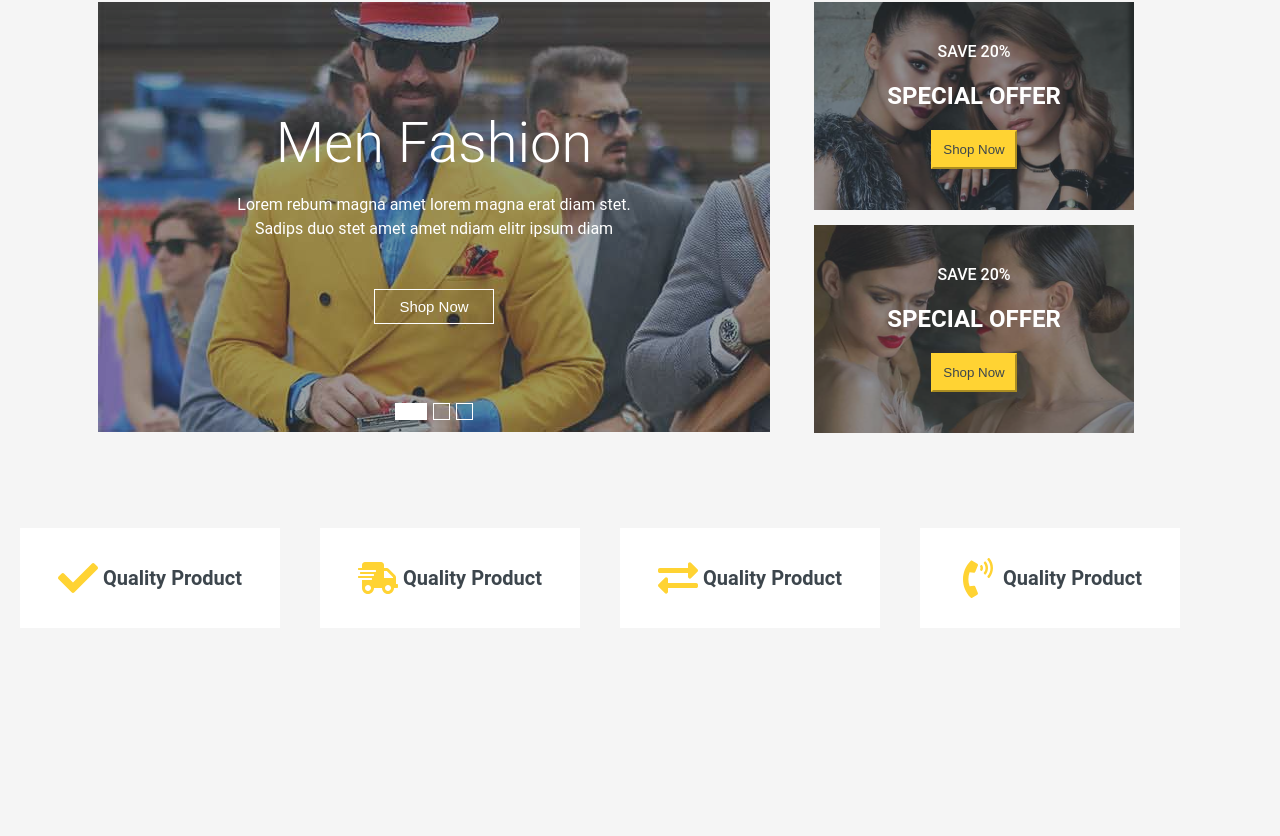
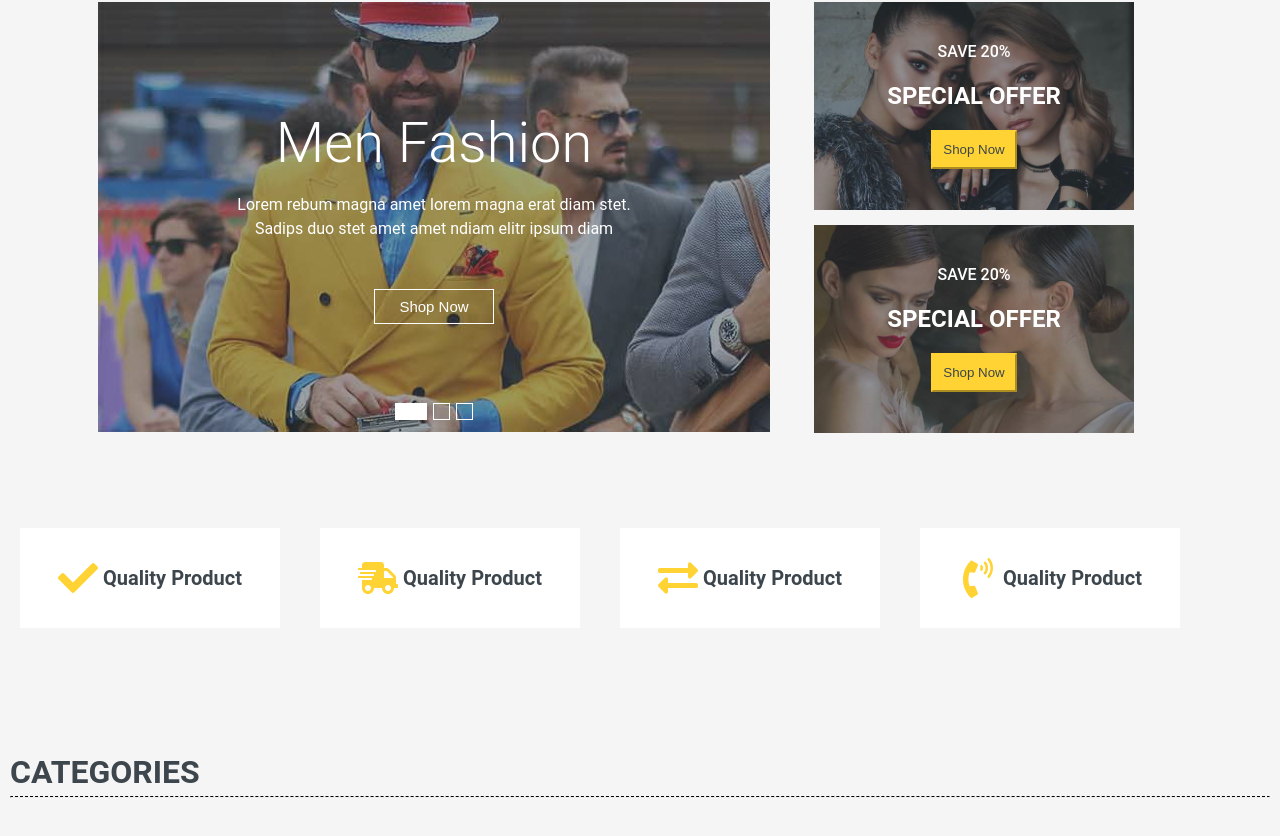
Before and after one commit to Arshak22/Second-Web-Template, a React (Create React App) app in the folder react-app/: page / in a window 1280 px wide. Shown: the part 256-1092 px from the top of the page. Before the commit the page ends 954 px from the top, so only its background shows below. Built offline with nearby package versions, Linux system fonts and the light colour scheme.

Commit message:
Starting Categories section

```diff
--- a/react-app/src/Components/MainSection/index.jsx
+++ b/react-app/src/Components/MainSection/index.jsx
@@ -69,6 +69,10 @@ export default function MainSection() {
                     <h5>Quality Product</h5>
                 </div>
             </div>
+            <div className="categories">
+                <h2>Categories</h2>
+                <hr />
+            </div>
         </div>
     );
 }
--- a/react-app/src/Components/MainSection/style.css
+++ b/react-app/src/Components/MainSection/style.css
@@ -62,3 +62,20 @@
     font-size: 2.5rem;
     font-weight: 500;
 }
+
+.categories {
+    margin: 100px auto;
+    width: 1260px;
+    /* display: flex; */
+}
+
+.categories h2 {
+    font-size: 2rem;
+    font-weight: 700;
+    text-transform: uppercase;
+    color: #3d464d;
+}
+
+.categories hr {
+    border-top: 1px dashed black;
+}
```
